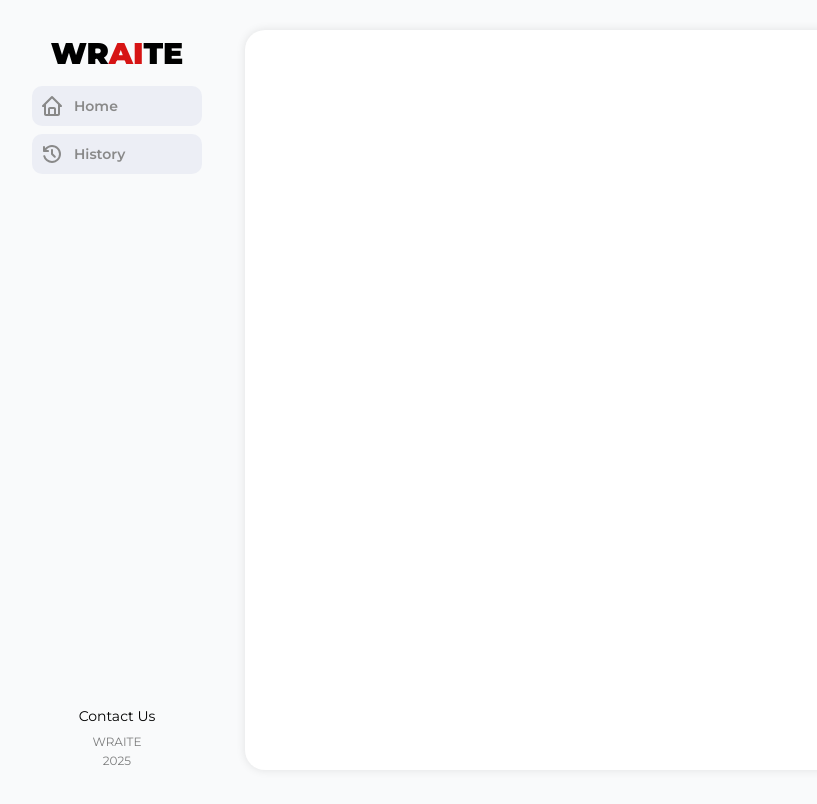
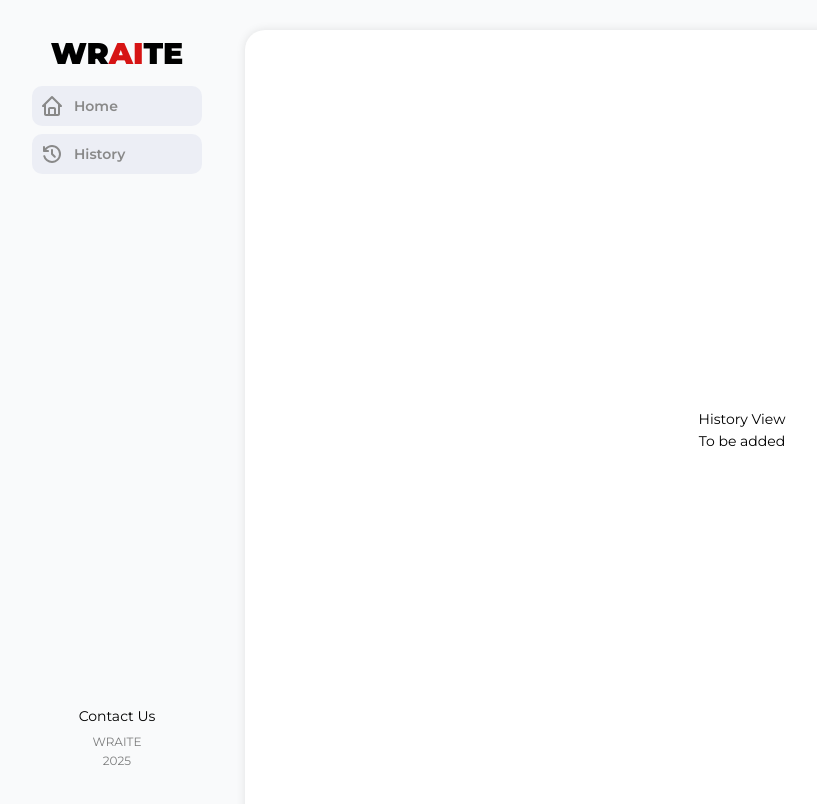
Before and after one commit to News-AIgency/App, a Vue app in the folder frontend/: page /history in a window 1280 px wide. Shown: the top 804 px of the page, without its empty margins (11-828 px from the left). Built offline with nearby package versions, Linux system fonts and the light colour scheme.

Commit message:
history view (empty)

```diff
--- a/frontend/src/App.vue
+++ b/frontend/src/App.vue
@@ -43,7 +43,7 @@
             /></svg
           ><a href="">Organization</a>
         </div> -->
-        <a href="" class="navbar-item">
+        <a href="history" class="navbar-item">
           <svg
             class="icon"
             xmlns="http://www.w3.org/2000/svg"
--- a/frontend/src/router/index.ts
+++ b/frontend/src/router/index.ts
@@ -22,6 +22,11 @@ const router = createRouter({
       name: 'article',
       component: () => import('../views/ArticleView.vue')
     },
+    {
+      path: '/history',
+      name: 'history',
+      component: () => import('../views/HistoryView.vue')
+    },
   ]
 })
 
--- /dev/null
+++ b/frontend/src/views/HistoryView.vue
@@ -0,0 +1,27 @@
+<template>
+  <div class="container"> History View
+  <br>
+  To be added</div>
+
+</template>
+
+<script lang="ts">
+
+export default {
+  name: 'HistoryView',
+}
+
+</script>
+
+<style scoped>
+.container {
+  margin: auto;
+  padding: 20px;
+  text-align: center;
+  height: 100vh;
+  display: flex;
+  justify-content: center;
+  align-items: center;
+  flex-direction: column;
+}
+</style>
```
